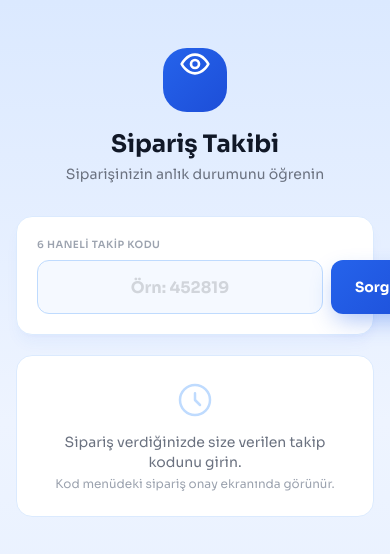
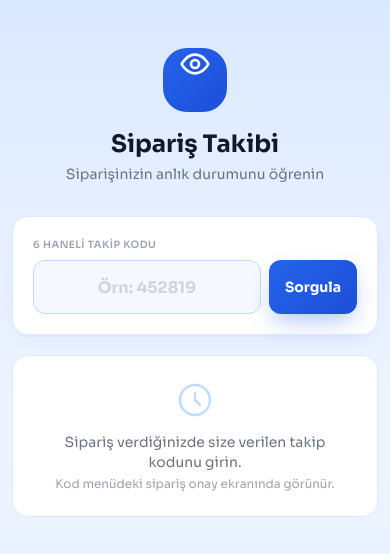
Before and after one commit to kutlurecep766-afk/bruskapp-frontend, a Next.js app: page /siparis-durum in a window 390 px wide. Shown: the top 554 px of the page. Built offline with nearby package versions, Linux system fonts and the light colour scheme.

Commit message:
siparis-durum: mobil uyum - yatay tasma onlendi, kod girisi/buton dar ekrana sigiyor, timeline cizgileri flex, urun adlari truncate

```diff
--- a/src/app/siparis-durum/page.tsx
+++ b/src/app/siparis-durum/page.tsx
@@ -86,7 +86,7 @@ function TrackContent() {
             <span className="w-2 h-2 rounded-full bg-current" />
           )}
         </div>
-        <p className={'mt-2 text-center text-[9px] md:text-xs font-bold leading-tight ' + (cancelled ? 'text-red-500' : done ? 'text-blue-700' : active ? 'text-blue-700' : 'text-gray-400')}>{meta.label}</p>
+        <p className={'mt-1.5 text-center text-[9px] md:text-xs font-bold leading-tight truncate w-full ' + (cancelled ? 'text-red-500' : done ? 'text-blue-700' : active ? 'text-blue-700' : 'text-gray-400')}>{meta.label}</p>
       </div>
     )
   }
@@ -95,8 +95,8 @@ function TrackContent() {
   const trackColor2 = result?.secondaryColor || '#1d4ed8'
 
   return (
-    <div className="min-h-screen bg-gradient-to-b from-[#dbe9ff] via-[#eef4ff] to-[#e3eeff] pb-24">
-      <div className="max-w-xl mx-auto px-4 pt-8 md:pt-12" style={{ ['--tc' as any]: trackColor }}>
+    <div className="min-h-screen bg-gradient-to-b from-[#dbe9ff] via-[#eef4ff] to-[#e3eeff] pb-24 overflow-x-hidden">
+      <div className="max-w-xl mx-auto px-3 md:px-4 pt-8 md:pt-12" style={{ ['--tc' as any]: trackColor }}>
         <div className="text-center mb-8">
           <div className="w-16 h-16 mx-auto rounded-3xl" style={{ background: `linear-gradient(135deg, ${trackColor}, ${trackColor2})` }}>
             <svg className="w-8 h-8 mx-auto mt-4 text-white" fill="none" viewBox="0 0 24 24" stroke="currentColor" strokeWidth={2}><path strokeLinecap="round" strokeLinejoin="round" d="M2 12s3.5-7 10-7 10 7 10 7-3.5 7-10 7-10-7-10-7z" /><circle cx="12" cy="12" r="3" /></svg>
@@ -115,10 +115,10 @@ function TrackContent() {
               placeholder="Örn: 452819"
               inputMode="numeric"
               maxLength={6}
-              className="flex-1 text-center text-xl tracking-[0.35em] font-bold text-gray-900 bg-blue-50/60 border border-blue-200 rounded-xl px-4 py-3 focus:outline-none focus:border-blue-500 focus:ring-2 focus:ring-blue-100 placeholder:text-gray-300 placeholder:text-base placeholder:tracking-normal"
+              className="flex-1 min-w-0 text-center text-xl tracking-[0.35em] font-bold text-gray-900 bg-blue-50/60 border border-blue-200 rounded-xl px-2 md:px-4 py-3 focus:outline-none focus:border-blue-500 focus:ring-2 focus:ring-blue-100 placeholder:text-gray-300 placeholder:text-base placeholder:tracking-normal"
             />
             <button type="submit" disabled={loading}
-              className="px-6 py-3 rounded-xl text-white text-sm font-bold shadow-md transition-all hover:scale-105 active:scale-95 disabled:opacity-60"
+              className="flex-shrink-0 px-4 md:px-6 py-3 rounded-xl text-white text-sm font-bold shadow-md transition-all hover:scale-105 active:scale-95 disabled:opacity-60"
               style={{ background: `linear-gradient(135deg, ${trackColor}, ${trackColor2})`, boxShadow: `0 10px 25px -5px ${trackColor}66` }}>
               {loading ? (
                 <span className="inline-block w-4 h-4 border-2 border-white/40 border-t-white rounded-full animate-spin" />
@@ -156,16 +156,16 @@ function TrackContent() {
         {result && !error && (
           <div className="mt-5 space-y-4 animate-fade-in-up" style={{ animationDuration: '0.4s' }}>
             <div className="bg-white border border-blue-100 rounded-2xl shadow-lg shadow-blue-600/5 overflow-hidden">
-              <div className="p-4 md:p-5 flex items-center justify-between" style={{ background: `linear-gradient(135deg, ${trackColor}, ${trackColor2})` }}>
-                <div className="text-center flex-1 min-w-0">
+              <div className="p-4 md:p-5 flex items-center justify-between overflow-hidden" style={{ background: `linear-gradient(135deg, ${trackColor}, ${trackColor2})` }}>
+                <div className="text-center flex-1 min-w-0 px-1">
                   <p className="text-[10px] text-white/70 uppercase tracking-wider font-semibold">İşletme</p>
                   <p className="text-white font-bold text-xs md:text-sm mt-0.5 truncate">{result.businessName || 'İşletme'}</p>
                 </div>
-                <div className="text-center flex-1 min-w-0 border-x border-white/20">
+                <div className="text-center flex-1 min-w-0 px-1 border-x border-white/20">
                   <p className="text-[10px] text-white/70 uppercase tracking-wider font-semibold">Sipariş No</p>
                   <p className="text-white font-bold text-xs md:text-sm mt-0.5 truncate">#{result.id}</p>
                 </div>
-                <div className="text-center flex-1 min-w-0">
+                <div className="text-center flex-1 min-w-0 px-1">
                   <p className="text-[10px] text-white/70 uppercase tracking-wider font-semibold">Takip Kodu</p>
                   <p className="text-white font-bold text-sm md:text-base mt-0.5 tracking-widest">{result.trackingCode}</p>
                 </div>
@@ -178,7 +178,7 @@ function TrackContent() {
                     {['pending', 'preparing'].map(step => (
                       <div key={step} className="flex items-center flex-1">
                         <StepBadge step={step} done={result && STATUS_ORDER.indexOf(result.status) > STATUS_ORDER.indexOf(step)} />
-                        <div className="w-6 md:w-10 h-0.5 bg-gradient-to-r from-blue-600/40 to-red-300" />
+                        <div className="flex-1 min-w-2 h-0.5 bg-gradient-to-r from-blue-600/40 to-red-300" />
                       </div>
                     ))}
                     <StepBadge step="cancelled" cancelled />
@@ -189,7 +189,7 @@ function TrackContent() {
                       <div key={step} className="flex items-center flex-1 last:flex-none">
                         <StepBadge step={step} done={i < currentIndex || (isTerminal && i === currentIndex)} active={!isTerminal && i === currentIndex} />
                         {i < steps.length - 1 && (
-                          <div className="w-6 md:w-10 h-0.5 mx-1 rounded-full transition-all duration-500" style={{ background: i < currentIndex ? trackColor : '#e5e7eb' }} />
+                          <div className="flex-1 min-w-2 h-0.5 mx-1 rounded-full transition-all duration-500" style={{ background: i < currentIndex ? trackColor : '#e5e7eb' }} />
                         )}
                       </div>
                     ))}
@@ -219,9 +219,9 @@ function TrackContent() {
                     <div className="space-y-2">
                       {(result.products as any[]).map((p: any, i: number) => (
                         <div key={i} className="flex items-center justify-between gap-3 text-sm">
-                          <span className="text-gray-700 flex items-center gap-2">
-                            <span className="w-6 h-6 rounded-full bg-blue-600 text-white text-[10px] font-bold flex items-center justify-center">{p.quantity || 1}×</span>
-                            {p.name}
+                          <span className="text-gray-700 flex items-center gap-2 min-w-0">
+                            <span className="w-6 h-6 rounded-full bg-blue-600 text-white text-[10px] font-bold flex items-center justify-center flex-shrink-0">{p.quantity || 1}×</span>
+                            <span className="truncate">{p.name}</span>
                           </span>
                         </div>
                       ))}
```
